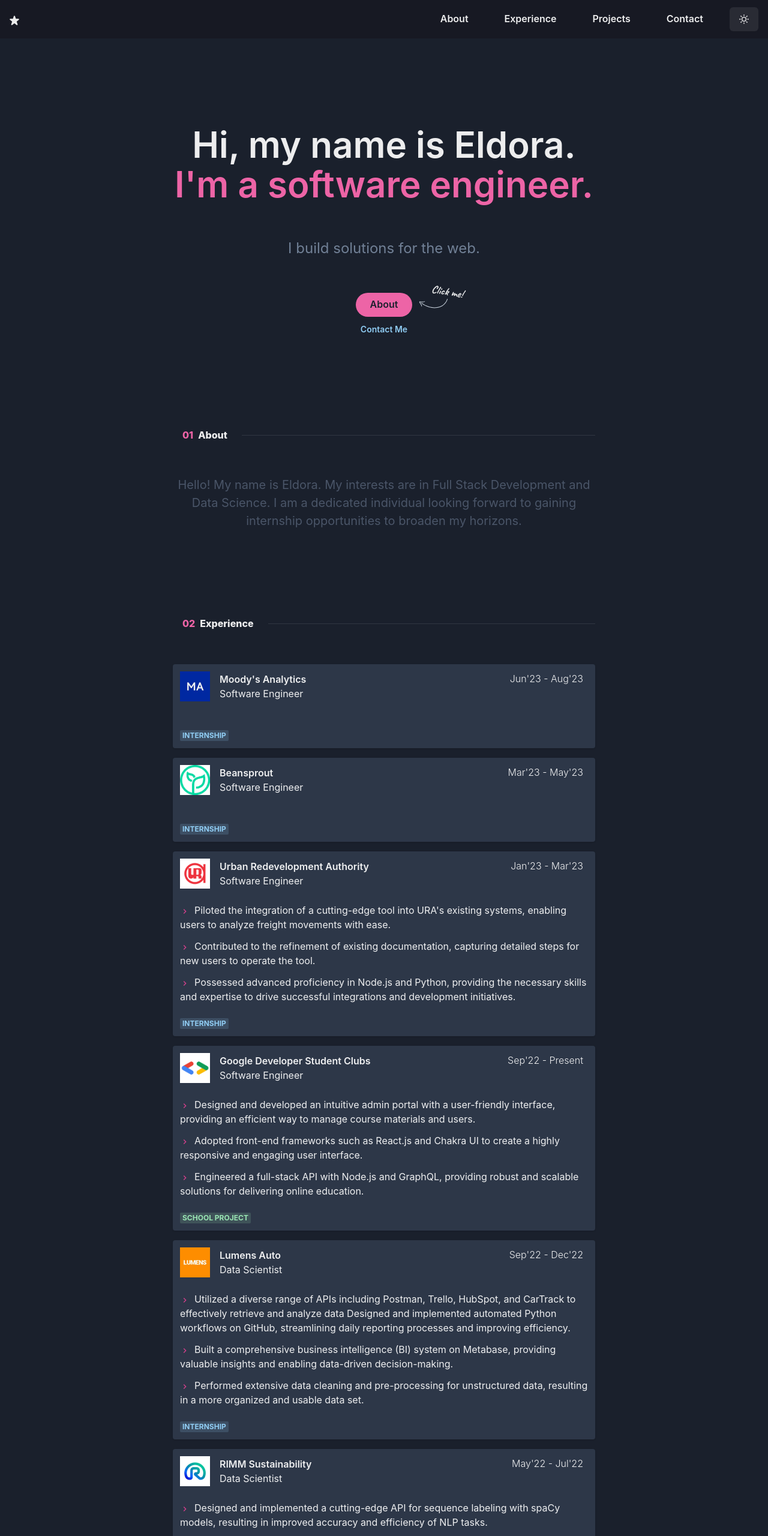
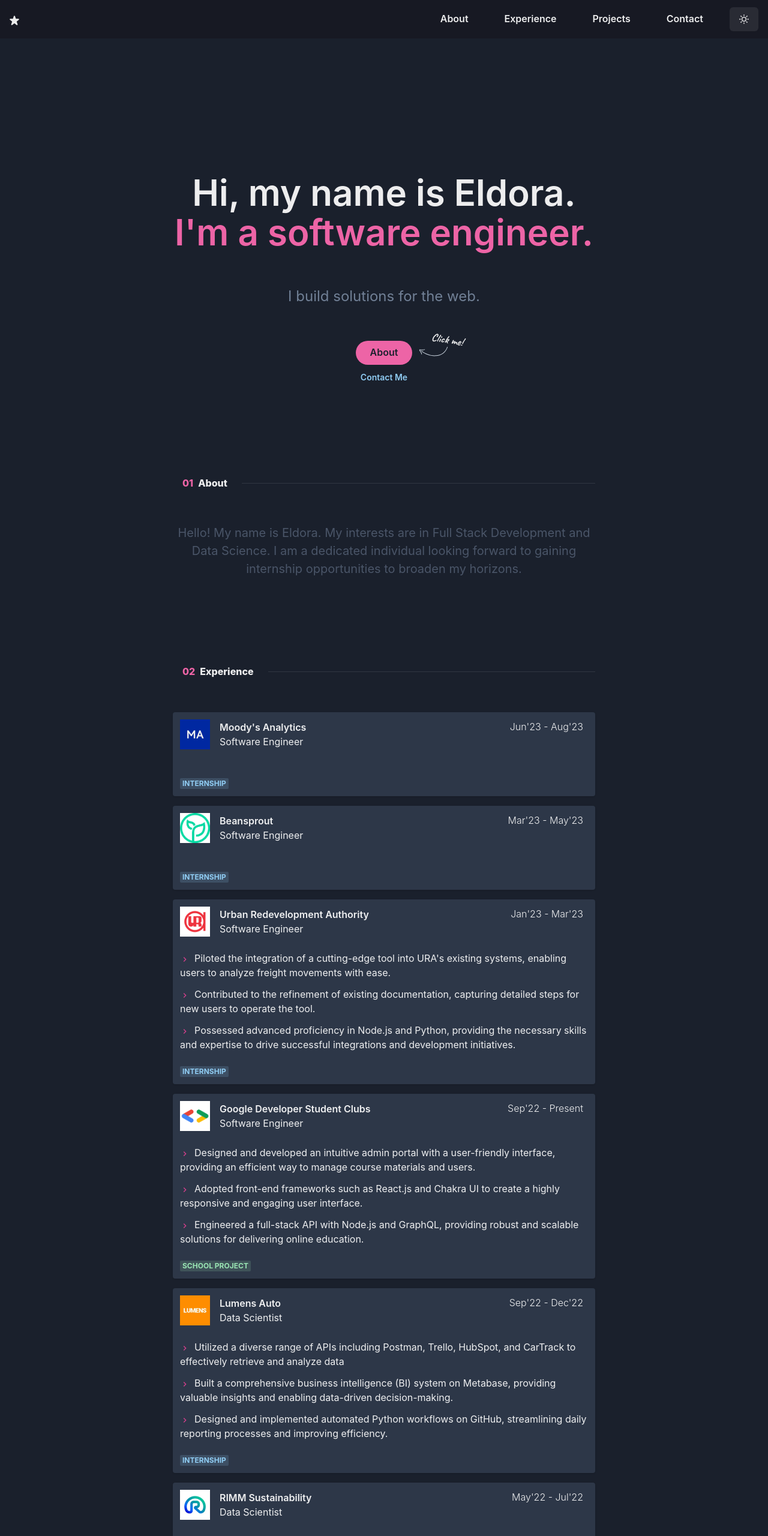
Before and after one commit to iamshalen/portfolio, a React (Create React App) app: page / in a window 1280 px wide. Shown: the top 2560 px of the page at 60% size. Built offline with nearby package versions, Linux system fonts and the light colour scheme.

Commit message:
feat: sticky navbar

```diff
--- a/src/components/Experience.js
+++ b/src/components/Experience.js
@@ -74,9 +74,9 @@ export default function Experience() {
       duration: "Sep'22 - Dec'22",
       badges: [{ name: "Internship", colorScheme: "blue" }],
       listItems: [
-        "Utilized a diverse range of APIs including Postman, Trello, HubSpot, and CarTrack to effectively retrieve and analyze data Designed and implemented automated Python workflows on GitHub, streamlining daily reporting processes and improving efficiency.",
+        "Utilized a diverse range of APIs including Postman, Trello, HubSpot, and CarTrack to effectively retrieve and analyze data",
         "Built a comprehensive business intelligence (BI) system on Metabase, providing valuable insights and enabling data-driven decision-making.",
-        "Performed extensive data cleaning and pre-processing for unstructured data, resulting in a more organized and usable data set.",
+        "Designed and implemented automated Python workflows on GitHub, streamlining daily reporting processes and improving efficiency.",
       ],
     },
     {
--- a/src/components/Hero.js
+++ b/src/components/Hero.js
@@ -33,7 +33,8 @@ export default function Header() {
           as={Box}
           textAlign={"center"}
           spacing={{ base: 8, md: 14 }}
-          py={{ base: 20, md: 36 }}
+          pb={{ base: 20, md: 36 }}
+          pt={{ base: 40, md: 72 }}
         >
           <Heading
             fontWeight={600}
--- a/src/components/NavBar.js
+++ b/src/components/NavBar.js
@@ -13,8 +13,10 @@ import {
 
 } from "@chakra-ui/react";
 import { StarIcon, MoonIcon, SunIcon, HamburgerIcon } from "@chakra-ui/icons";
+import { useState } from "react";
 
 export default function Nav() {
+  const [scroll, setScroll] = useState(false);
   const { colorMode, toggleColorMode } = useColorMode();
   const [isLargerThanMD] = useMediaQuery("(min-width: 48em)");
   const scrollToAbout = () => {
@@ -33,11 +35,27 @@ export default function Nav() {
     const contactSection = document.querySelector("#contact");
     contactSection.scrollIntoView({ behavior: "smooth" });
   };
+  const changeScroll = () =>
+    document.body.scrollTop > 80 || document.documentElement.scrollTop > 80
+      ? setScroll(true)
+      : setScroll(false);
+
+  window.addEventListener("scroll", changeScroll);
 
   return (
     <>
-      <Box bg={useColorModeValue("gray.100", "gray.900")} px={4}>
-        <Flex h={16} alignItems={"center"} justifyContent={"space-between"}>
+      <Flex
+        bg={useColorModeValue("gray.100", "gray.900")}
+        px={4}
+        h={16}
+        boxShadow={scroll ? "base" : "none"}
+        zIndex="sticky"
+        position="fixed"
+        as="header"
+        alignItems={"center"}
+        justifyContent={"space-between"}
+        w="100%"
+      >
         <Box>
           <StarIcon />
         </Box>
@@ -96,7 +114,6 @@ export default function Nav() {
           </Stack>
         </Flex>
       </Flex>
-      </Box>
     </>
   );
 }
```
Also changed, not shown: 7 other files (tests, documents, lock files or other folders). Lines whose indentation alone changed are shown as unchanged.
